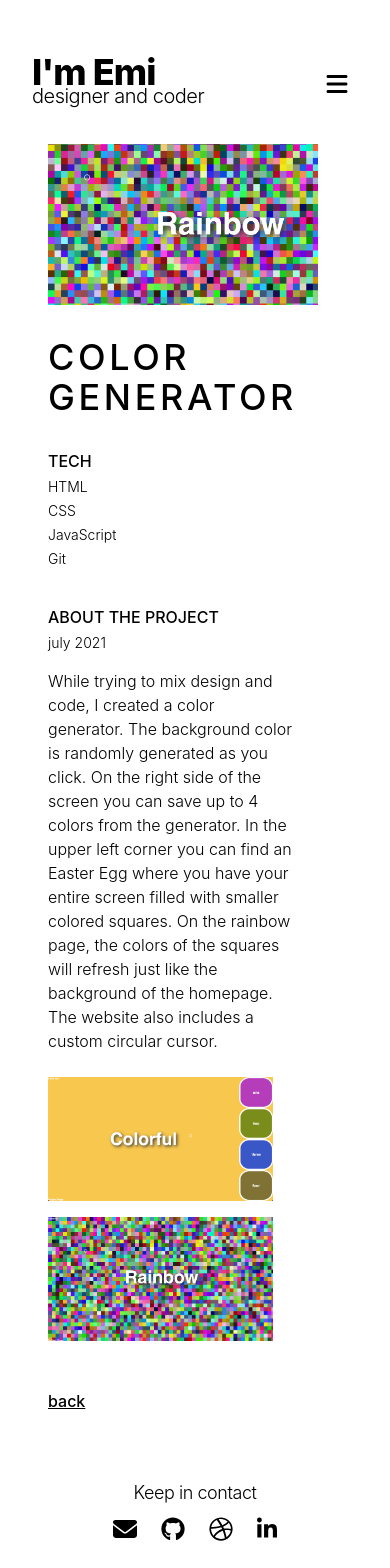
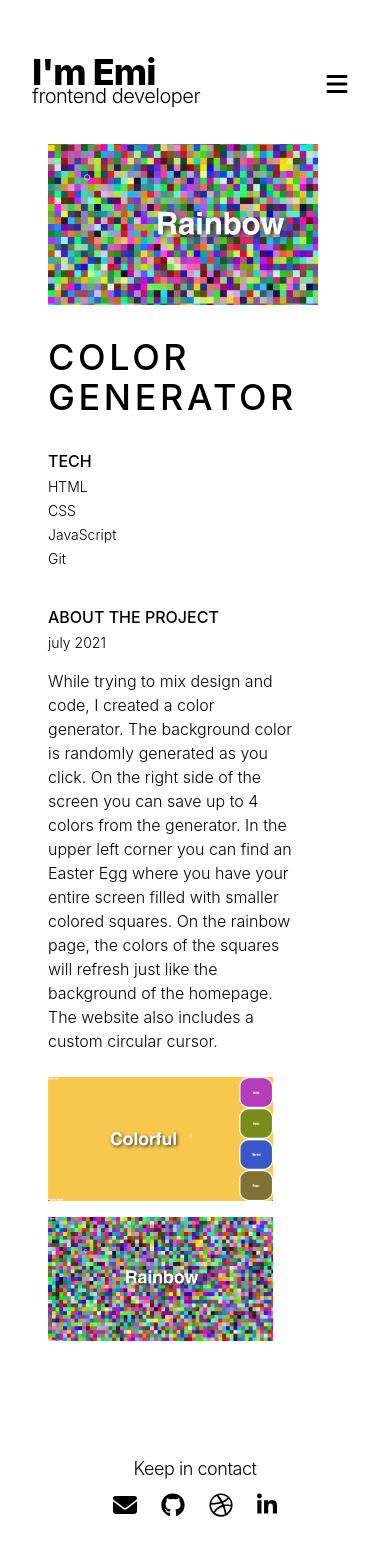
Before and after one commit to e-cmt/emi-codes, a Next.js app: page /projects/color-generator in a window 390 px wide. Shown: the top 1568 px of the page. Built offline with nearby package versions, Linux system fonts and the light colour scheme.

Commit message:
updated package, removed anchor tag

```diff
--- a/components/article/article.js
+++ b/components/article/article.js
@@ -41,18 +41,18 @@ export default function Article({
           ))}
         </div>
         {link && (
-          <Link className="" href={link}>
-            <a className="underline text-base font-medium hidden lg:block">
-              {linktxt}
-            </a>
+          <Link
+            className="underline text-base font-medium hidden lg:block"
+            href={link}
+          >
+            {linktxt}
           </Link>
         )}
 
-        <Link className="" href="/">
-          <a className="underline text-base font-medium block sm:hidden">
-            back
-          </a>
-        </Link>
+        <Link
+          className="underline text-base font-medium block sm:hidden"
+          href="/"
+        />
       </div>
     </>
   );
--- a/components/card/card.js
+++ b/components/card/card.js
@@ -24,10 +24,8 @@ export default function Card({ link, title, color }) {
 
   return (
     <>
-      <Link href={link}>
-        <a className={colorContainer}>
-          <p className={colorText}>{title}</p>
-        </a>
+      <Link className={colorContainer} href={link}>
+        <p className={colorText}>{title}</p>
       </Link>
     </>
   );
--- a/components/layout/layout.js
+++ b/components/layout/layout.js
@@ -11,7 +11,7 @@ import {
 } from '@fortawesome/free-brands-svg-icons';
 
 const name = "I'm Emi";
-const lead = 'designer and coder';
+const lead = 'frontend developer';
 export const siteTitle = "Emi's Portfolio";
 
 export default function Layout({ children }) {
@@ -32,10 +32,8 @@ export default function Layout({ children }) {
         <div className="flex flex-row w-10/12 justify-between mt-16 ml-8 mr-8">
           <div>
             <Link href="/">
-              <a>
               <h1 className={styles.heading}>I'm Emi</h1>
-                <h6 className={styles.lead}>designer and coder</h6>
-              </a>
+              <h6 className={styles.lead}>frontend developer</h6>
             </Link>
           </div>
           <div className="menu-container">
@@ -54,51 +52,47 @@ export default function Layout({ children }) {
         >
           <ul className="flex flex-col mt-4">
             <li>
-              <Link href="/about">
-                <a
+              <Link
+                href="/about"
                 onClick={() => {
                   setIsActive(false);
                 }}
                 className="flex justify-center transition-opacity"
               >
                 <h6 className={styles.links}>about</h6>
-                </a>
               </Link>
             </li>
             <li>
-              <Link href="/projects/color-generator">
-                <a
+              <Link
+                href="/projects/color-generator"
                 onClick={() => {
                   setIsActive(false);
                 }}
                 className="flex justify-center transition-opacity"
               >
                 <h6 className={styles.links}>color generator</h6>
-                </a>
               </Link>
             </li>
             <li>
-              <Link href="/projects/portfolio-website">
-                <a
+              <Link
+                href="/projects/portfolio-website"
                 onClick={() => {
                   setIsActive(false);
                 }}
                 className="flex justify-center transition-opacity"
               >
                 <h6 className={styles.links}>portfolio website</h6>
-                </a>
               </Link>
             </li>
             <li>
-              <Link href="/projects/house-studio">
-                <a
+              <Link
+                href="/projects/house-studio"
                 onClick={() => {
                   setIsActive(false);
                 }}
                 className="flex justify-center transition-opacity"
               >
                 <h6 className={styles.links}>house studio</h6>
-                </a>
               </Link>
             </li>
           </ul>
@@ -110,63 +104,45 @@ export default function Layout({ children }) {
       >
         <div>
           <Link href="/">
-            <a>
             <h1 className={styles.heading}>I'm Emi</h1>
-              <h6 className={styles.lead}>designer and coder</h6>
-            </a>
+            <h6 className={styles.lead}> frontend developer</h6>
           </Link>
         </div>
 
         <div className="mb-16 md:mb-20 xl:mb-36 hidden sm:block">
           <Link href="/about">
-            <a>
             <h6 className={styles.links}>about</h6>
-            </a>
           </Link>
           <Link href="/projects/color-generator">
-            <a>
             <h6 className={styles.links}>color generator</h6>
-            </a>
           </Link>
           <Link href="/projects/portfolio-website">
-            <a>
             <h6 className={styles.links}>portfolio website</h6>
-            </a>
           </Link>
           <Link href="/projects/house-studio">
-            <a>
             <h6 className={styles.links}>house studio</h6>
-            </a>
           </Link>
         </div>
         <p className={styles.contact}>Keep in contact</p>
         <div className="flex justify-start space-x-6">
           <div className="inline-block icon">
             <Link href="mailto:emicodes01@gmail.com">
-              <a>
               <FontAwesomeIcon className="h-6 w-6" icon={faEnvelope} />
-              </a>
             </Link>
           </div>
           <div className="inline-block icon">
             <Link href="https://github.com/e-cmt">
-              <a>
               <FontAwesomeIcon className="h-6 w-6" icon={faGithub} />
-              </a>
             </Link>
           </div>
           <div className="inline-block icon">
             <Link href="https://dribbble.com/emi_t">
-              <a>
               <FontAwesomeIcon className="h-6 w-6" icon={faDribbble} />
-              </a>
             </Link>
           </div>
           <div className="inline-block icon">
             <Link href="https://linkedin.com/in/emi-t">
-              <a>
               <FontAwesomeIcon className="h-6 w-5" icon={faLinkedinIn} />
-              </a>
             </Link>
           </div>
         </div>
@@ -184,30 +160,22 @@ export default function Layout({ children }) {
         <div className="flex justify-center space-x-6">
           <div className="inline-block icon">
             <Link href="mailto:emicodes01@gmail.com">
-              <a>
               <FontAwesomeIcon className="h-6 w-6" icon={faEnvelope} />
-              </a>
             </Link>
           </div>
           <div className="inline-block icon">
             <Link href="https://github.com/e-cmt">
-              <a>
               <FontAwesomeIcon className="h-6 w-6" icon={faGithub} />
-              </a>
             </Link>
           </div>
           <div className="inline-block icon">
             <Link href="https://dribbble.com/emi_t">
-              <a>
               <FontAwesomeIcon className="h-6 w-6" icon={faDribbble} />
-              </a>
             </Link>
           </div>
           <div className="inline-block icon">
             <Link href="https://linkedin.com/in/emi-t">
-              <a>
               <FontAwesomeIcon className="h-6 w-5" icon={faLinkedinIn} />
-              </a>
             </Link>
           </div>
         </div>
--- a/pages/about.js
+++ b/pages/about.js
@@ -71,10 +71,11 @@ export default function About() {
             <FontAwesomeIcon icon={faFigma} />
           </li>
         </ul>
-        <Link className="pb-2" href="/">
-          <a className="underline text-base font-medium block sm:hidden">
-            back
-          </a>
+        <Link
+          className="pb-2 underline text-base font-medium block sm:hidden"
+          href="/"
+        >
+          back
         </Link>
       </div>
     </>
```
Also changed, not shown: package.json (+13 -13 lines), 2 other files (tests, documents, lock files or other folders). Lines whose indentation alone changed are shown as unchanged.
